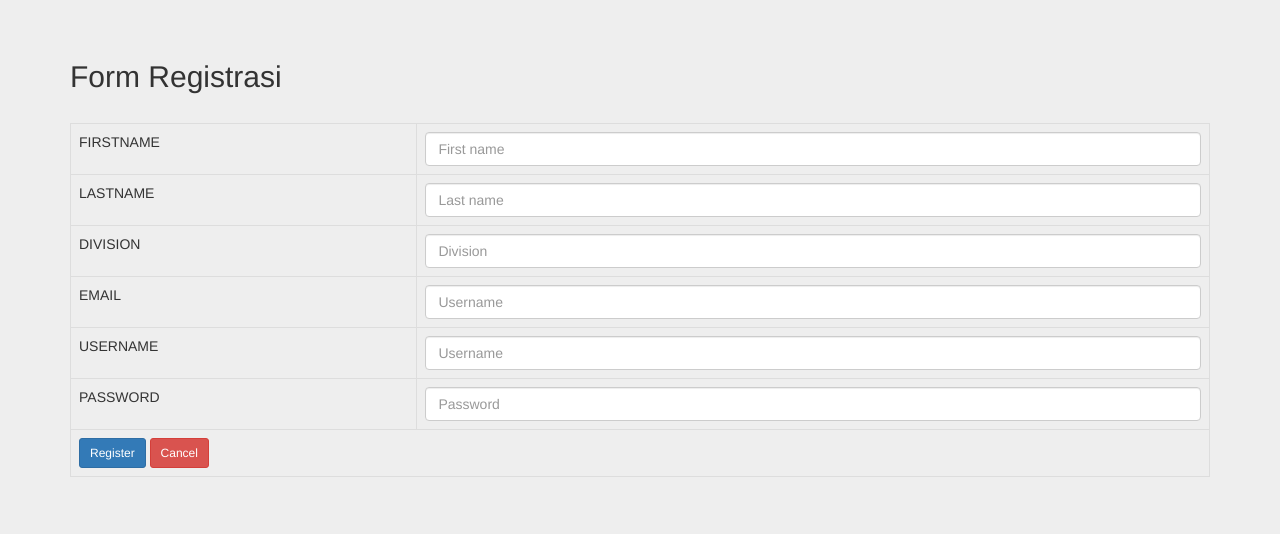
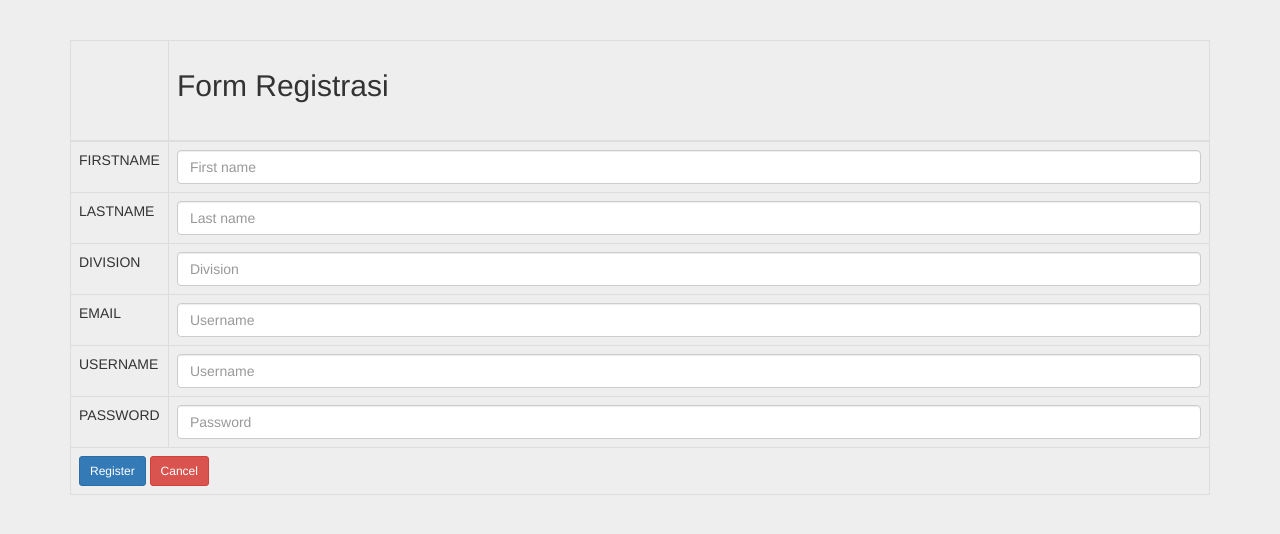
Before and after one commit to damueel69/MindfulYouth, a CodeIgniter app: page /database/index.php/auth/register in a window 1280 px wide. Shown: the top 534 px of the page. Run offline with CodeIgniter, Linux system fonts and the light colour scheme.

Commit message:
index.php

```diff
--- a/application/views/register/index.php
+++ b/application/views/register/index.php
@@ -1,7 +1,11 @@
 <table class="table table-bordered">
-    <h2>Form Registrasi</h2>
-
-    <br>
+    <tr>
+        <td style="width: 60px;">
+            <img src="<?php echo base_url(); ?>assets/images/logo.jpg" width="0" />
+        </td>
+        <td>
+            <h2 style="border: none;">Form Registrasi</h2>
+            <br>
 
     <?php echo form_open('auth/register'); ?>
     <tbody>
```
